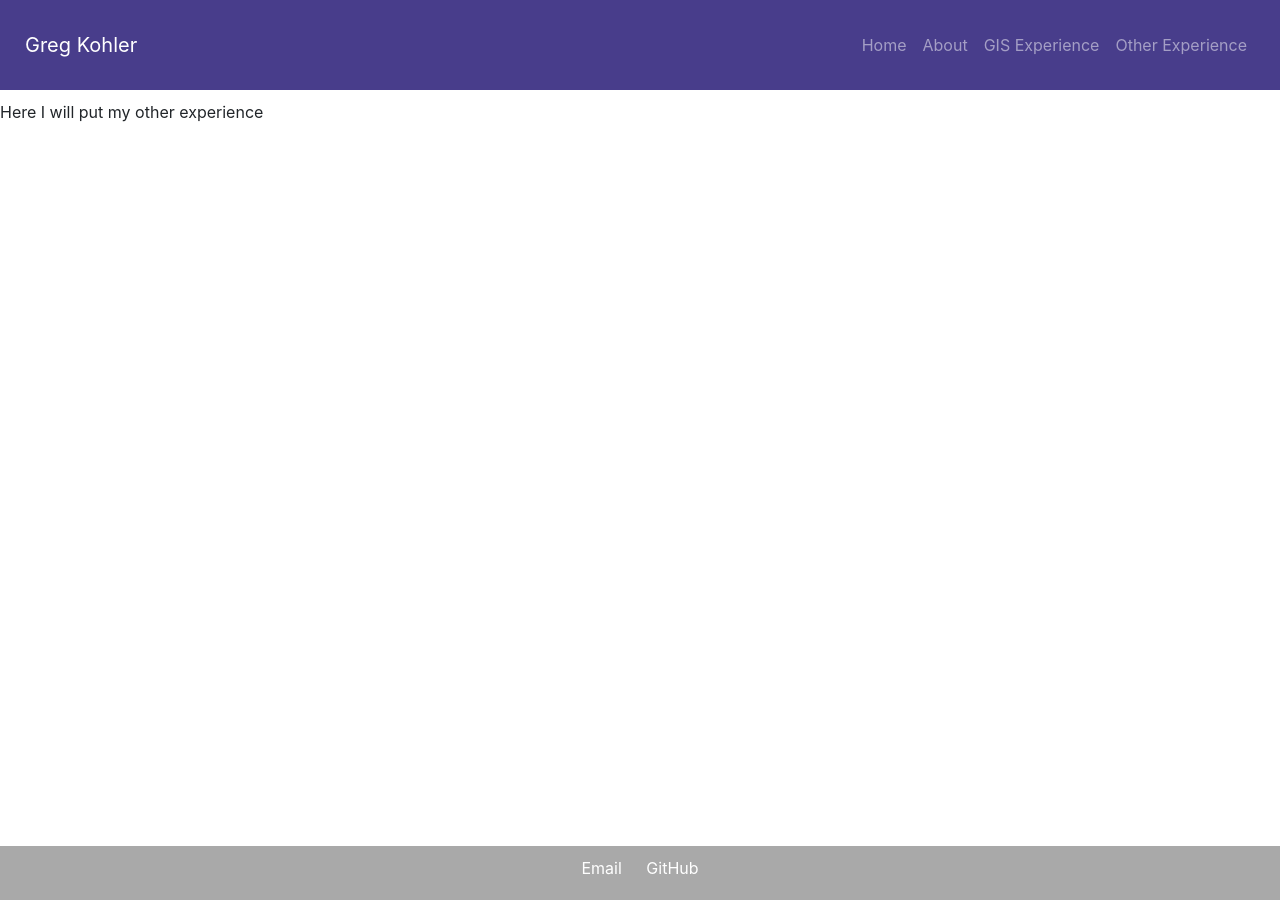
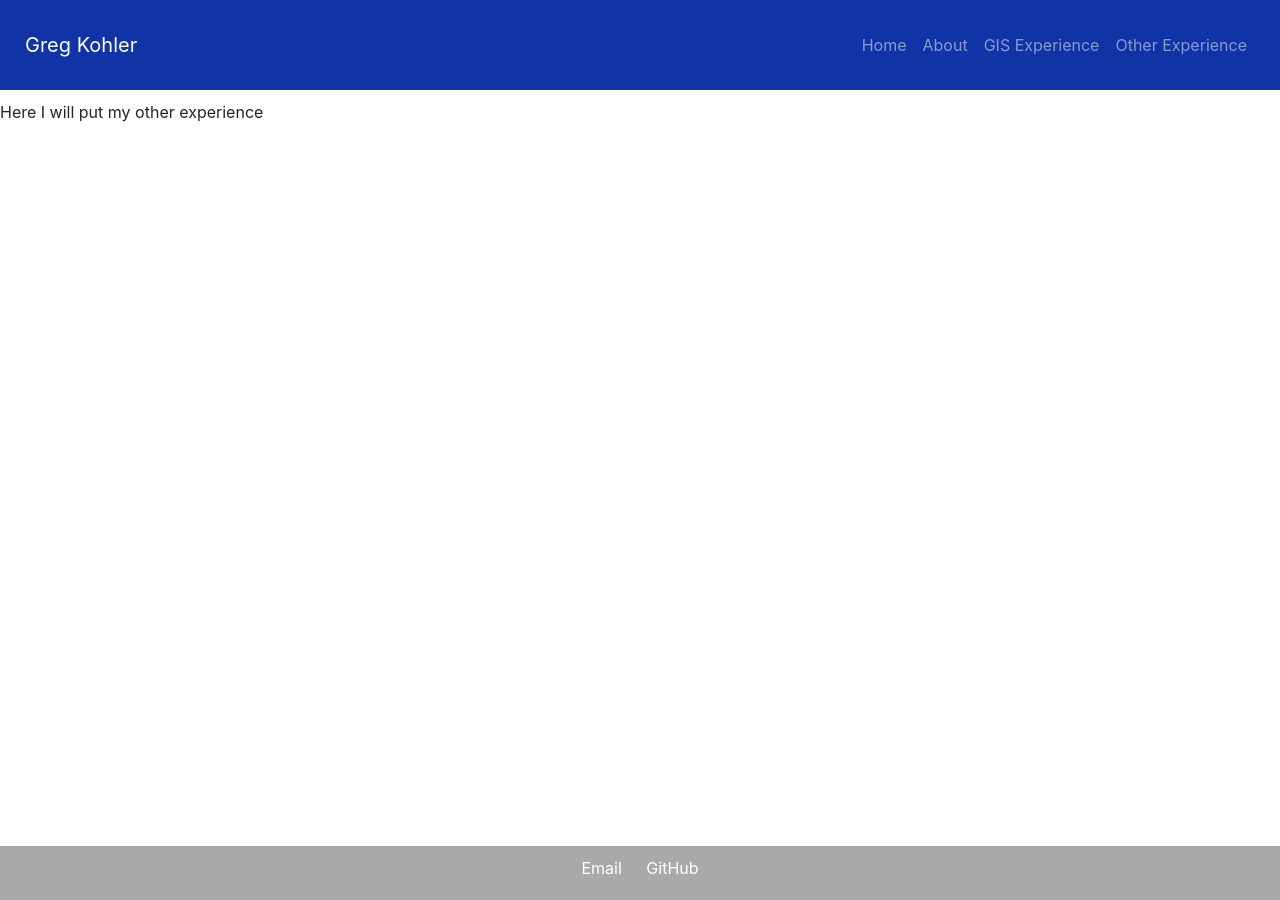
Before and after one commit to greg-kohler/myportfolio, a Jekyll site: the page built from experience.html, in a window 1280 px wide. Built offline with Jekyll 4.4.1, drawn with Linux system fonts in a browser that asks for light colours.

Commit message:
Update master.html

```diff
--- a/_layouts/master.html
+++ b/_layouts/master.html
@@ -77,7 +77,7 @@
 
 <body>
     <!-- Navigation Bar -->
-    <nav id="navbar" class="navbar navbar-dark navbar-expand-lg fixed-left" style="background-color: #483d8b; position: fixed; top: 0; width: 100%; padding: 25px; z-index:9999;">
+    <nav id="navbar" class="navbar navbar-dark navbar-expand-lg fixed-left" style="background-color: #1034a6; position: fixed; top: 0; width: 100%; padding: 25px; z-index:9999;">
         <a id="logo" class="navbar-brand" href="#">Greg Kohler</a>
         <button class="navbar-toggler" type="button" data-toggle="collapse" data-target="#navbarNav" aria-controls="navbarNav" aria-expanded="false" aria-label="Toggle navigation" id="navMenu">
             <span class="navbar-toggler-icon"></span>
```
